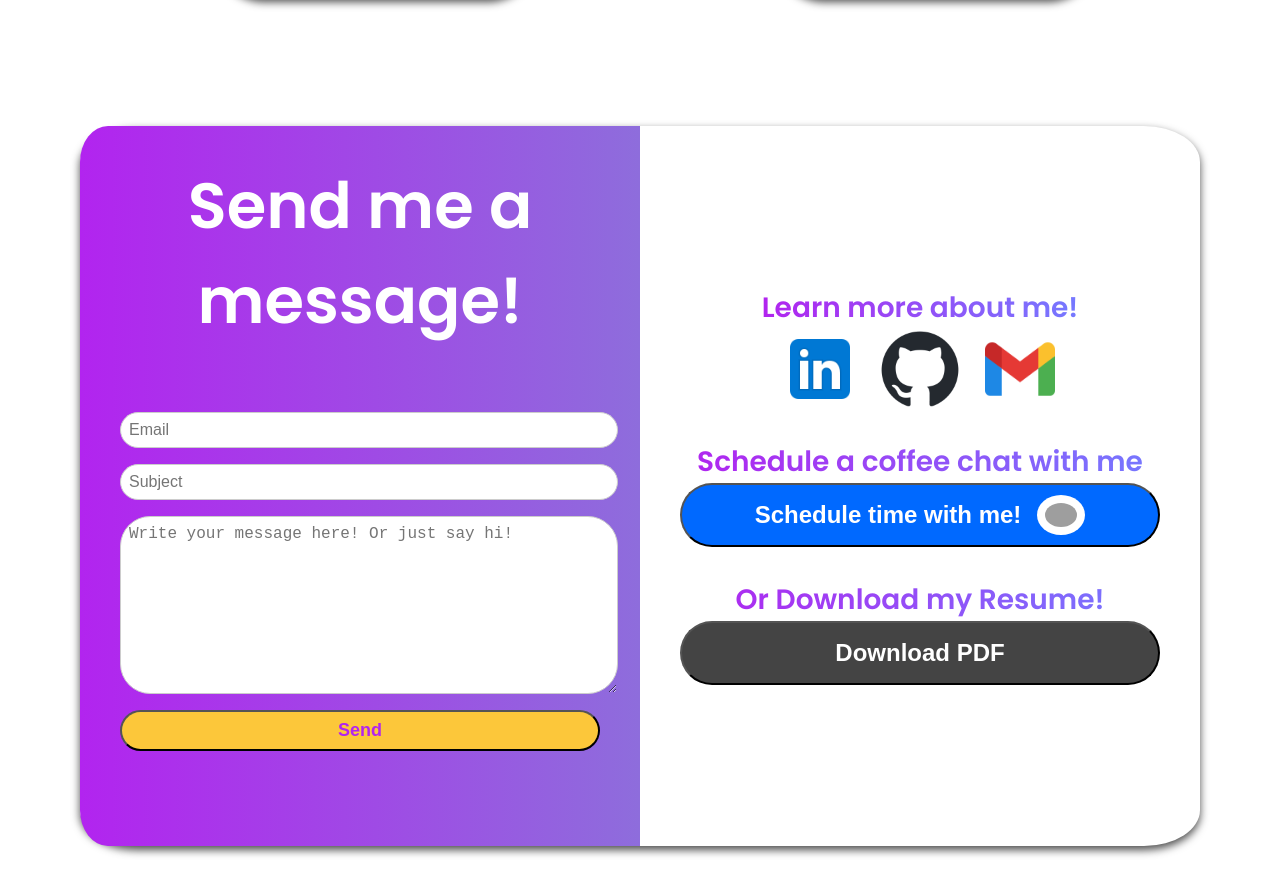
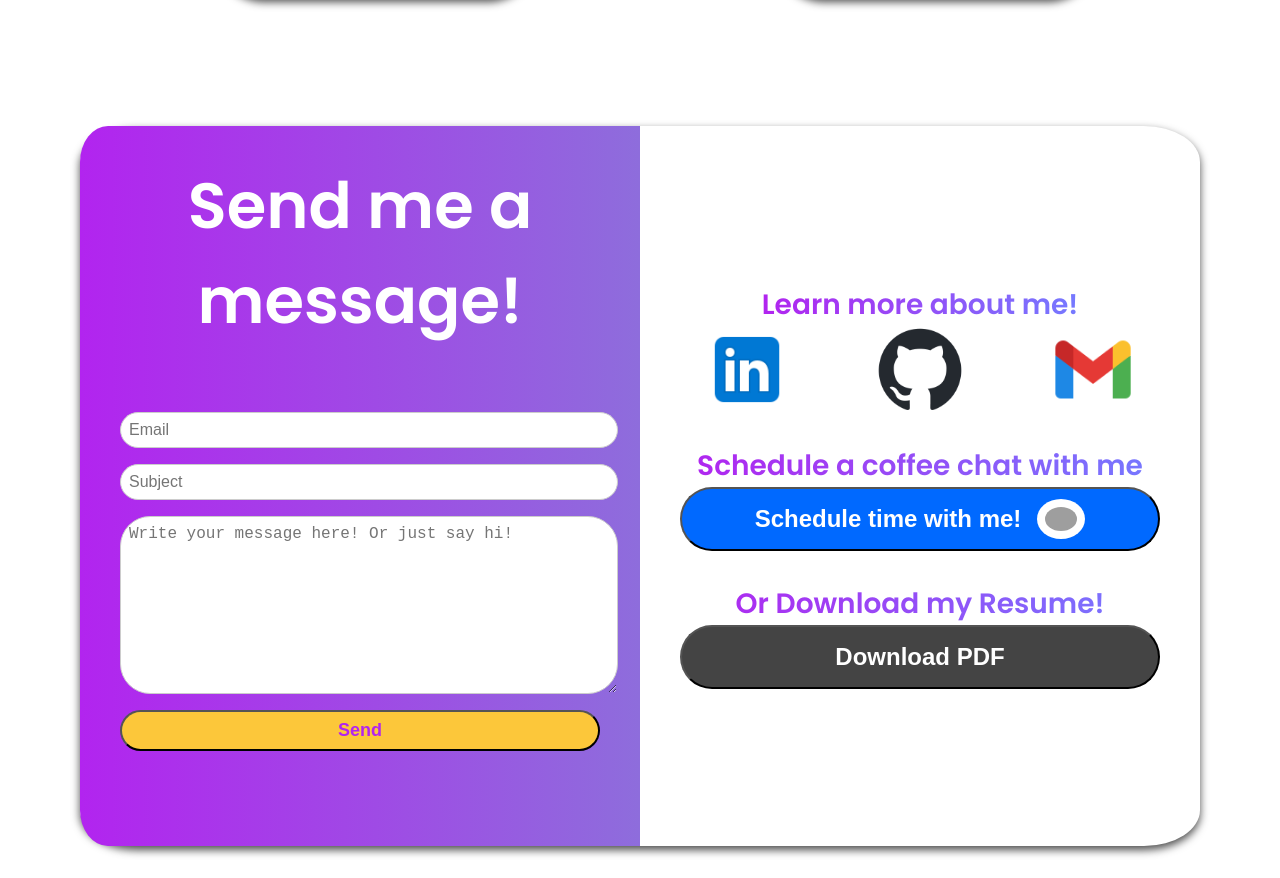
Before and after one commit to Adrianbarros/portafolio_2024, a React (Create React App) app in the folder portafolio/: page / in a window 1280 px wide. Shown: the part 2572-3450 px from the top of the page. Built offline with nearby package versions, Linux system fonts and the light colour scheme; no server answers; grey boxes are pictures that could not be loaded.

Commit message:
altered css for conact me right"

```diff
--- a/portafolio/src/styles/ContactMe.css
+++ b/portafolio/src/styles/ContactMe.css
@@ -49,7 +49,7 @@
 .contact-right {
     display: flex;
     flex-direction: column;
-    height: 100%;
+    min-height: 100%;
     width: 50%;
     align-items: center;
     justify-content: center;
@@ -57,13 +57,13 @@
 
 .Social-links {
     display: flex;
-    width: 50%;
+    max-width: 100%;
     justify-content: space-between;
 }
 
 .link-logo {
-    width: 5rem;
-    height: auto;
+    max-width: 20%;
+
 }
 
 .email-card {
@@ -75,6 +75,7 @@
 
 .other-links {
     margin-top: 2rem;
+    max-width: 100%;
 }
 
 .calendary-link {
```
